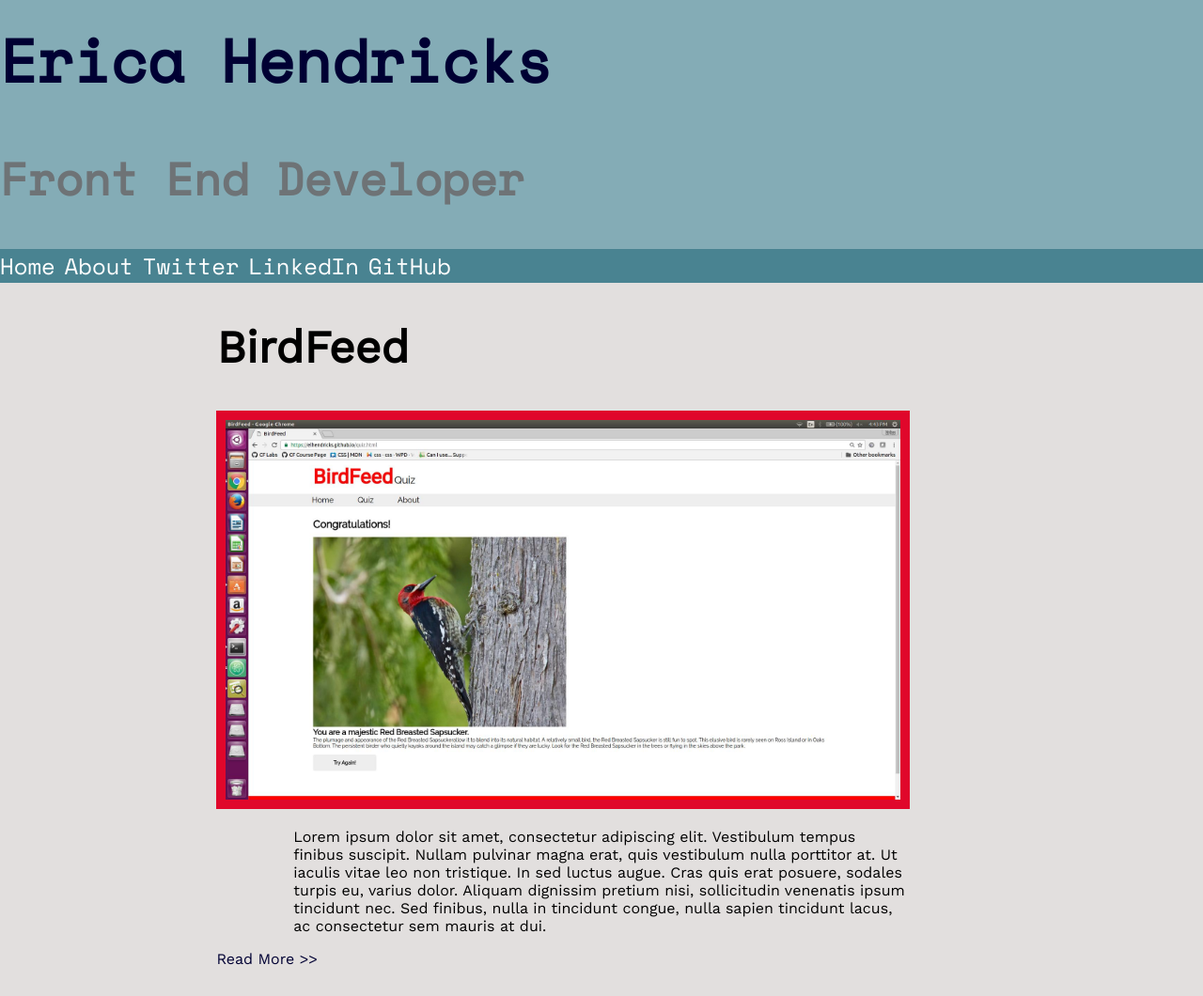
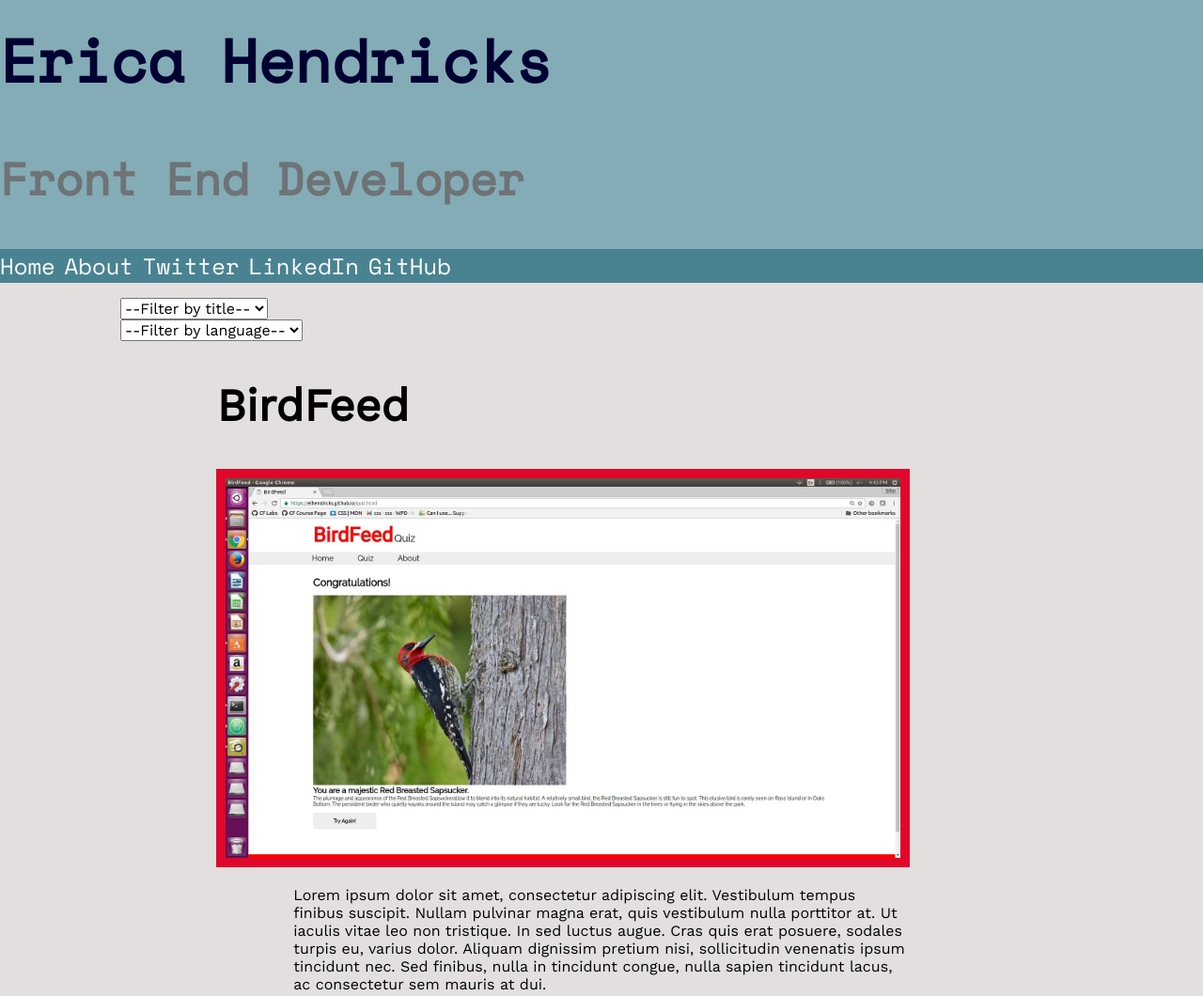
Before and after one commit to elhendricks/Portfolio, a plain HTML site: page index.html in a window 1280 px wide. Shown: the top 1060 px of the page at 94% size. Drawn offline with nearby package versions, Linux system fonts and the light colour scheme.

Commit message:
This is not broken any more

```diff
--- a/scripts/navigation.js
+++ b/scripts/navigation.js
@@ -42,7 +42,7 @@ pageNavigation.renderPage = function() {
 
   Project.all.forEach(function(a)
   {
-    $('#projects').append(a.toHtml(''));
+    $('#projects').append(a.toHtml());
   });
   pageNavigation.handleTabs();
   pageNavigation.toggleProjectLength();
--- a/scripts/script.js
+++ b/scripts/script.js
@@ -14,16 +14,15 @@ Project.prototype.toHtml = function () {
   var source = $('#project-template').html();
   var template = Handlebars.compile(source);
   var html = template(this);
-
   return html;
 };
-// // This one works with
-// function toFilterHtml(f) {
-//   var source = $('#filter-template').html();
-//   var template = Handlebars.compile(source);
-//   var html = template(f);
-//   return html;
-// };
+
+// This one works with
+function toFilterHtml(f) {
+  var template = Handlebars.compile($('#filter-template').html());
+  var html = template(f);
+  return html;
+};
 
 //   This does NOT work
 //   function toFilter(f) {
@@ -58,10 +57,10 @@ Project.fetchProjects = function() {
 };
 
 
-// //This works with toFilterHtml
-// filters.forEach(function(b) {
-//   $('#filters').append(toFilterHtml(b));
-// });
+//This works with toFilterHtml
+filters.forEach(function(b) {
+  $('#filters').append(toFilterHtml(b));
+});
 
 
 
```
Also changed, not shown: index.html (+2 -17 lines).
